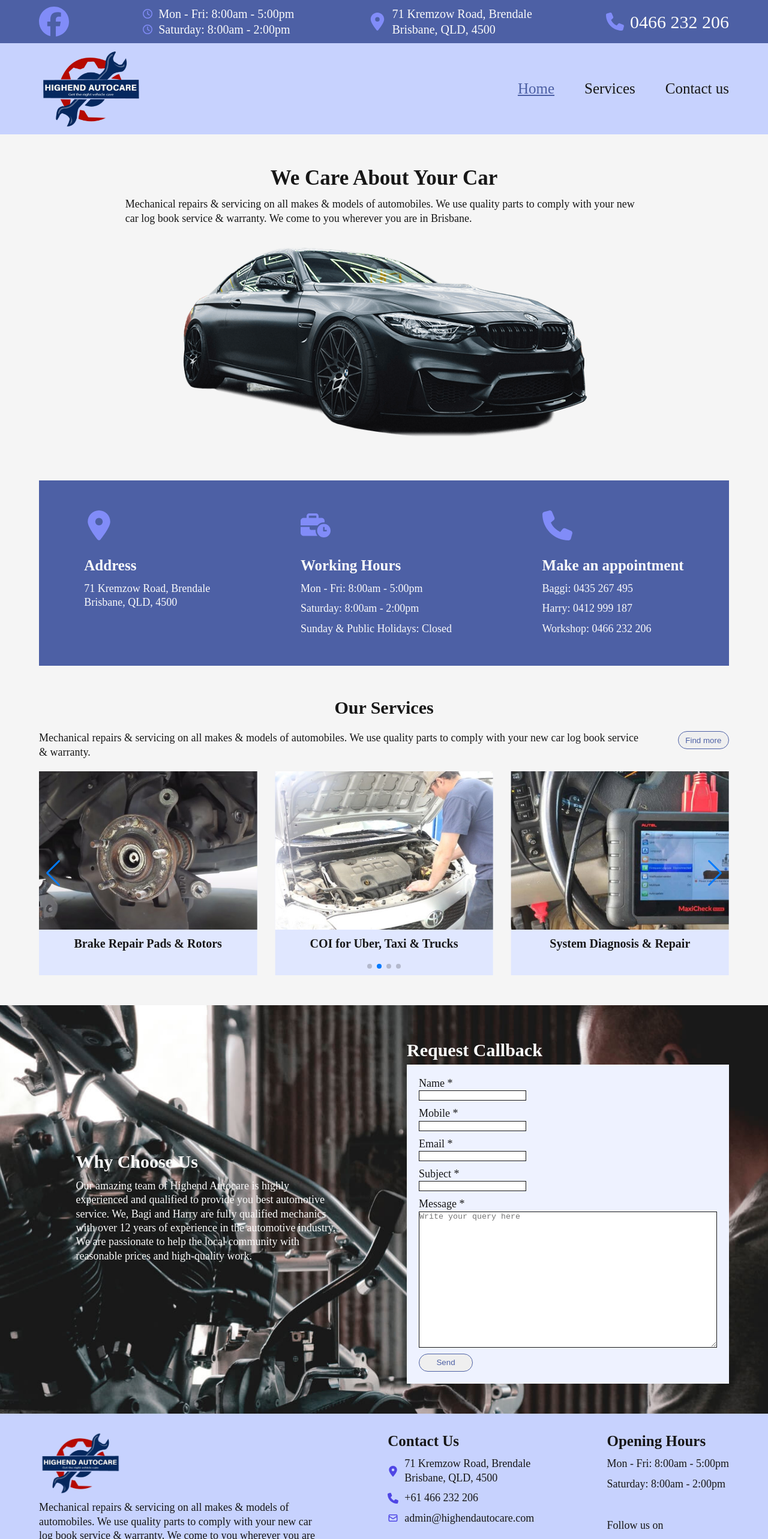
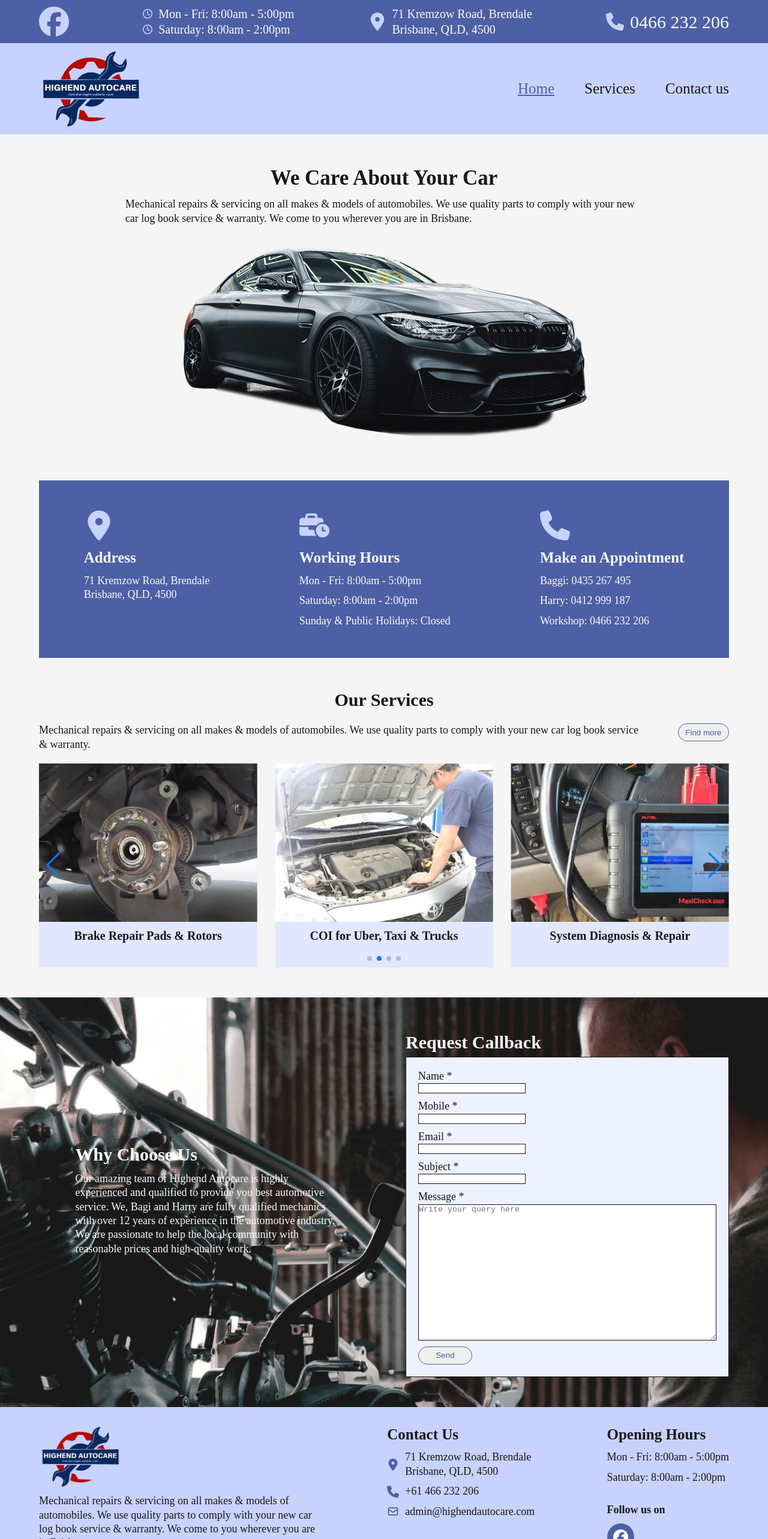
Before and after one commit to parjapat22/highend-autocare, a React (Create React App) app: page /home in a window 1280 px wide. Shown: the top 2566 px of the page at 60% size. Built offline with nearby package versions, Linux system fonts and the light colour scheme.

Commit message:
icons css updated

```diff
--- a/src/components/forms/Form.module.css
+++ b/src/components/forms/Form.module.css
@@ -11,6 +11,7 @@
   font-size: 1.8rem;
 }
 
+.containerForm,
 .containerForm input,
 .containerForm textarea {
   border: 1px solid var(--color-text1);
--- a/src/index.css
+++ b/src/index.css
@@ -27,10 +27,12 @@
   --color-text2: #fafafa;
 
   /* icon colors */
-  /* indigo 400 */
-  --color-icon1: #818cf8;
-  /* indigo 600 */
-  --color-icon2: #4f46e5;
+  /* same as headfoot color */
+  --color-icon1: #c7d2fe;
+  /* same as primary color */
+  --color-icon2: #4d60a5;
+  /* same as text color */
+  --color-icon3: #fafafa;
 
   /* button colors */
   /* indigo 400 - link, button */
@@ -40,7 +42,7 @@
   --border-radius-2: 1.5rem;
   --border-radius-3: 1rem;
 
-  --transition: all 1s ease;
+  --transition: all 0.5s ease;
 }
 
 * {
--- a/src/pages/Home.jsx
+++ b/src/pages/Home.jsx
@@ -43,7 +43,7 @@ const Home = () => {
         <div className={`container ${styles.containerInfo}`}>
           {/* address */}
           <div className={`${styles.infoCol}`}>
-            <div className={styles.infoIcon}>
+            <div className={`${styles.infoIcon}`}>
               <FaLocationDot />
             </div>
 
@@ -56,7 +56,7 @@ const Home = () => {
 
           {/* hours */}
           <div className={`${styles.infoCol}`}>
-            <div className={styles.infoIcon}>
+            <div className={`${styles.infoIcon}`}>
               <FaBusinessTime />
             </div>
 
@@ -68,11 +68,11 @@ const Home = () => {
 
           {/* appointment */}
           <div className={`${styles.infoCol}`}>
-            <div className={styles.infoIcon}>
+            <div className={`${styles.infoIcon}`}>
               <FaPhone />
             </div>
 
-            <h3>Make an appointment</h3>
+            <h3>Make an Appointment</h3>
             <p>Baggi: 0435 267 495</p>
             <p>Harry: 0412 999 187</p>
             <p>Workshop: 0466 232 206</p>
--- a/src/pages/Home.module.css
+++ b/src/pages/Home.module.css
@@ -26,8 +26,9 @@
   gap: 1rem;
 }
 
-.infoIcon {
-  font-size: 5rem;
+.infoIcon svg {
+  width: 5rem;
+  height: 5rem;
   color: var(--color-icon1);
 }
 
--- a/src/ui/Footer.jsx
+++ b/src/ui/Footer.jsx
@@ -1,9 +1,9 @@
 import Logo from "../assets/footer-logo.png";
 
-import { FaFacebook } from "react-icons/fa6";
 import { FaLocationDot } from "react-icons/fa6";
 import { FaPhone } from "react-icons/fa6";
 import { HiOutlineMail } from "react-icons/hi";
+import { FaFacebook } from "react-icons/fa6";
 
 import styles from "./Footer.module.css";
 
@@ -36,7 +36,7 @@ const Footer = () => {
             <h3>Contact Us</h3>
 
             {/* address */}
-            <div className={`${styles.colIconText}`}>
+            <div className={`${styles.rowIconText}`}>
               <div className={`${styles.col2Icon}`}>
                 <FaLocationDot />
               </div>
@@ -56,7 +56,7 @@ const Footer = () => {
             </div>
 
             {/* contact */}
-            <div className={`${styles.colIconText}`}>
+            <div className={`${styles.rowIconText}`}>
               <div className={`${styles.col2Icon}`}>
                 <FaPhone />
               </div>
@@ -67,7 +67,7 @@ const Footer = () => {
             </div>
 
             {/* email */}
-            <div className={`${styles.colIconText}`}>
+            <div className={`${styles.rowIconText}`}>
               <div className={`${styles.col2Icon}`}>
                 <HiOutlineMail />
               </div>
@@ -89,8 +89,12 @@ const Footer = () => {
 
             {/* social */}
             <div className={`${styles.social}`}>
-              <p>Follow us on</p>
+              <p>
+                <strong>Follow us on</strong>
+              </p>
 
+              <div className={`${styles.socialIcons}`}>
+                <div className={`${styles.socialIcon}`}>
                   <a
                     href="https://www.facebook.com/"
                     target="_blank"
@@ -98,6 +102,10 @@ const Footer = () => {
                   >
                     <FaFacebook />
                   </a>
+                </div>
+
+                {/* add another icon in a new div here */}
+              </div>
             </div>
           </div>
         </div>
--- a/src/ui/Footer.module.css
+++ b/src/ui/Footer.module.css
@@ -29,7 +29,7 @@
 }
 
 /* row 1 col2 */
-.colIconText {
+.rowIconText {
   display: flex;
   align-items: center;
   gap: 1rem;
@@ -37,7 +37,11 @@
 
 .col2Icon {
   display: flex;
-  font-size: 1.8rem;
+}
+
+.col2Icon svg {
+  width: 2rem;
+  height: 2rem;
   color: var(--color-icon2);
 }
 
@@ -57,10 +61,27 @@
   gap: 1rem;
 }
 
-.social a {
+.socialIcons {
   display: flex;
-  color: var(--color-icon2);
-  font-size: 3rem;
+  align-items: center;
+  gap: 1rem;
+}
+
+.socialIcon {
+  display: flex;
+  padding: 1rem;
+  border-radius: 50%;
+  background-color: var(--color-icon2);
+}
+
+.socialIcon a {
+  display: flex;
+}
+
+.socialIcon svg {
+  width: 2.5rem;
+  height: 2.5rem;
+  color: var(--color-icon3);
 }
 
 /* row 2 */
--- a/src/ui/TopBanner.jsx
+++ b/src/ui/TopBanner.jsx
@@ -11,7 +11,13 @@ const TopBanner = () => {
       <div className={`container ${styles.containerBanner}`}>
         {/* column 1 meta icon*/}
         <div className={`${styles.bannerIcon} ${styles.metaIcon}`}>
-          <FaFacebook />
+          <a
+            href="https://www.facebook.com/"
+            target="_blank"
+            rel="noopener noreferrer"
+          >
+            <FaFacebook />
+          </a>
         </div>
 
         {/* column 2 workshop hours*/}
--- a/src/ui/TopBanner.module.css
+++ b/src/ui/TopBanner.module.css
@@ -12,22 +12,29 @@
   gap: 1rem;
 }
 
-.bannerIcon {
+.bannerIcon,
+.bannerIcon a {
   display: flex;
+}
+
+.bannerIcon svg {
   color: var(--color-icon1);
 }
 
-.metaIcon {
-  font-size: 5rem;
+.metaIcon svg {
+  width: 5rem;
+  height: 5rem;
 }
 
-.hoursIcon {
-  font-size: 1.6rem;
+.hoursIcon svg {
+  width: 1.6rem;
+  height: 1.6rem;
 }
 
-.addressIcon,
-.contactIcon {
-  font-size: 3rem;
+.addressIcon svg,
+.contactIcon svg {
+  width: 3rem;
+  height: 3rem;
 }
 
 .containerBanner p {
```
Lines whose indentation alone changed are shown as unchanged.
